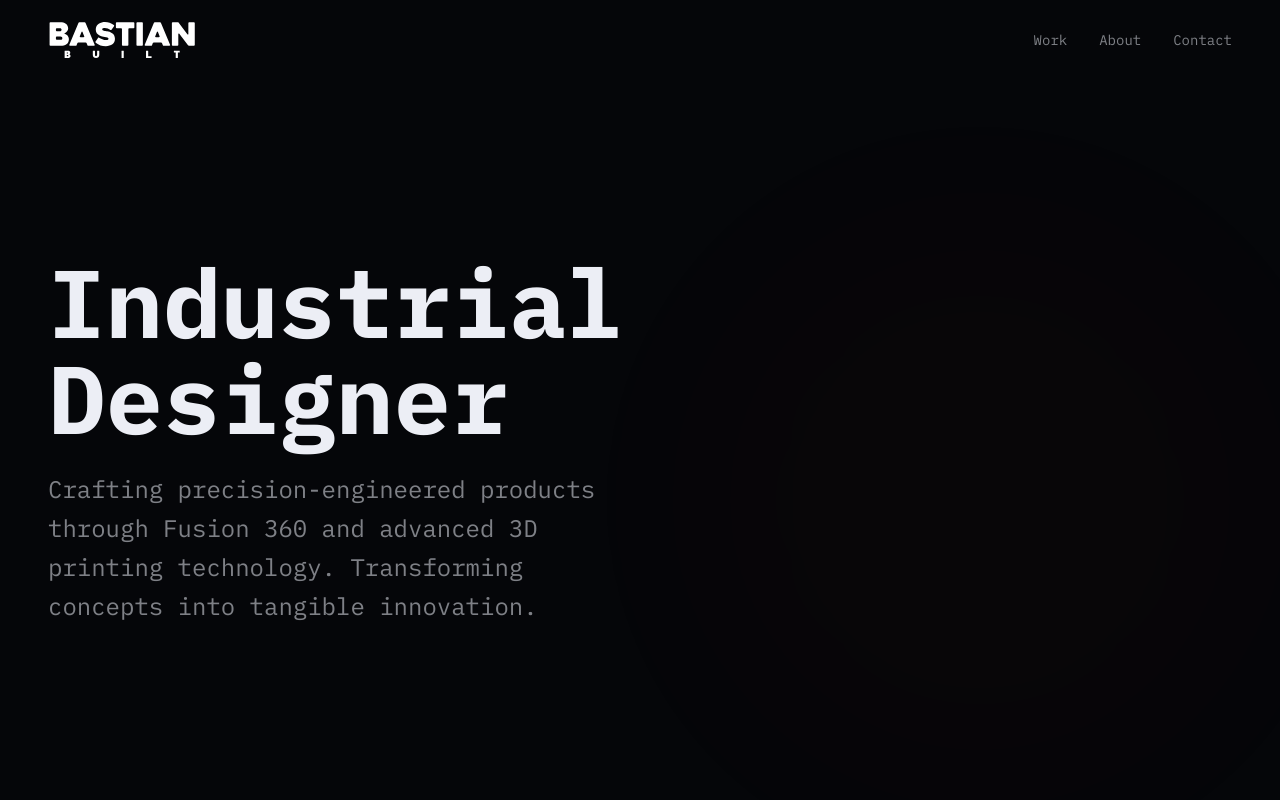
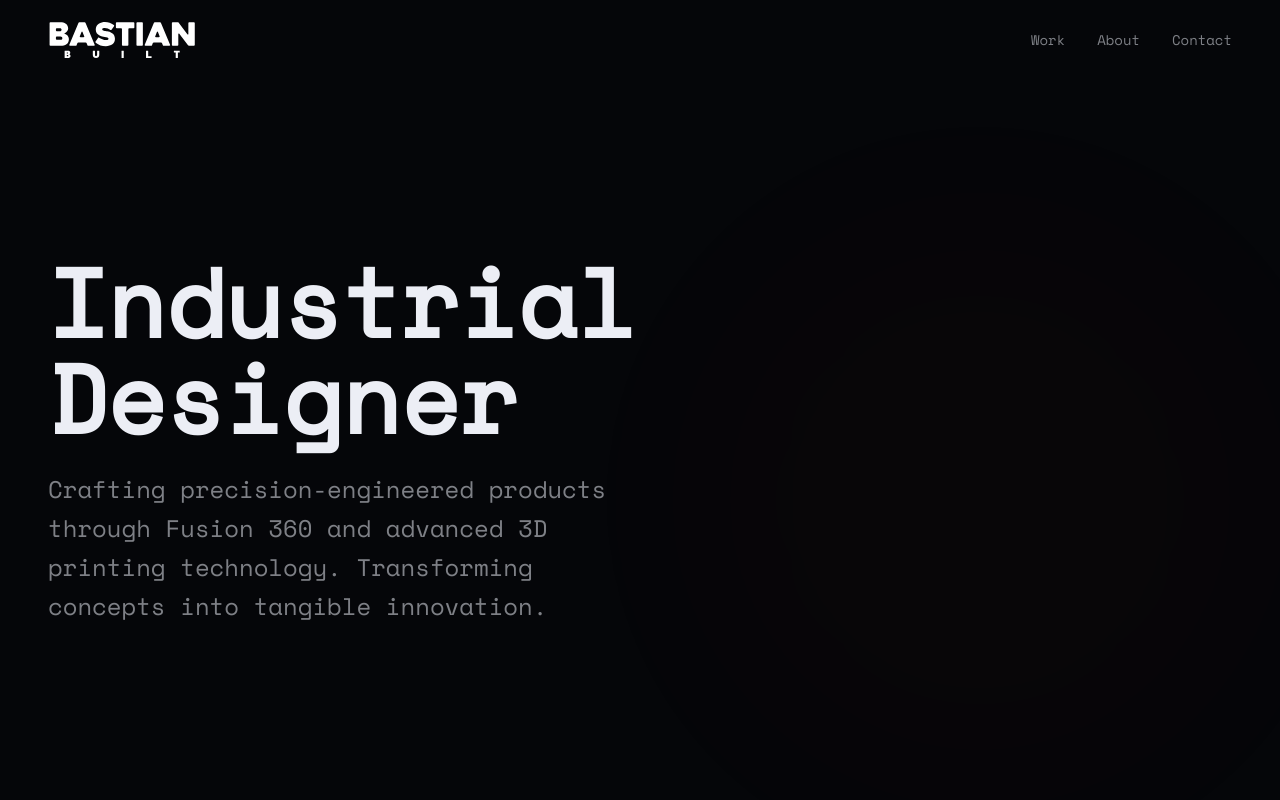
Before and after one commit to laurenhitchon/bastianbuilt, a Next.js app: page / in a window 1280 px wide. Shown: the top 800 px of the page. Built offline with nearby package versions, Linux system fonts and the light colour scheme.

Commit message:
feat(layout.tsx): replace fonts with DM Sans and Space Mono for improved typography and design consistency

```diff
--- a/src/app/layout.tsx
+++ b/src/app/layout.tsx
@@ -1,11 +1,14 @@
 import '@/app/globals.css'
 import { Analytics } from '@vercel/analytics/next'
 import type { Metadata } from 'next'
-import { IBM_Plex_Mono, Inter } from 'next/font/google'
+import { DM_Sans, Space_Mono } from 'next/font/google'
 import type React from 'react'
 
-const _inter = Inter({ subsets: ['latin'] })
-const _ibmMono = IBM_Plex_Mono({ subsets: ['latin'], weight: ['400', '700'] })
+const _dmSans = DM_Sans({ subsets: ['latin'] })
+const _spaceMono = Space_Mono({
+  subsets: ['latin'],
+  weight: '400',
+})
 
 export const metadata: Metadata = {
   title: 'Bastian Built - Industrial Design Portfolio',
@@ -38,7 +41,7 @@ export default function RootLayout({
 }>) {
   return (
     <html lang='en'>
-      <body className={`font-sans antialiased ${_inter.className} ${_ibmMono.className}`}>
+      <body className={`font-sans antialiased ${_dmSans.className} ${_spaceMono.className}`}>
         {children}
         <Analytics />
       </body>
```
